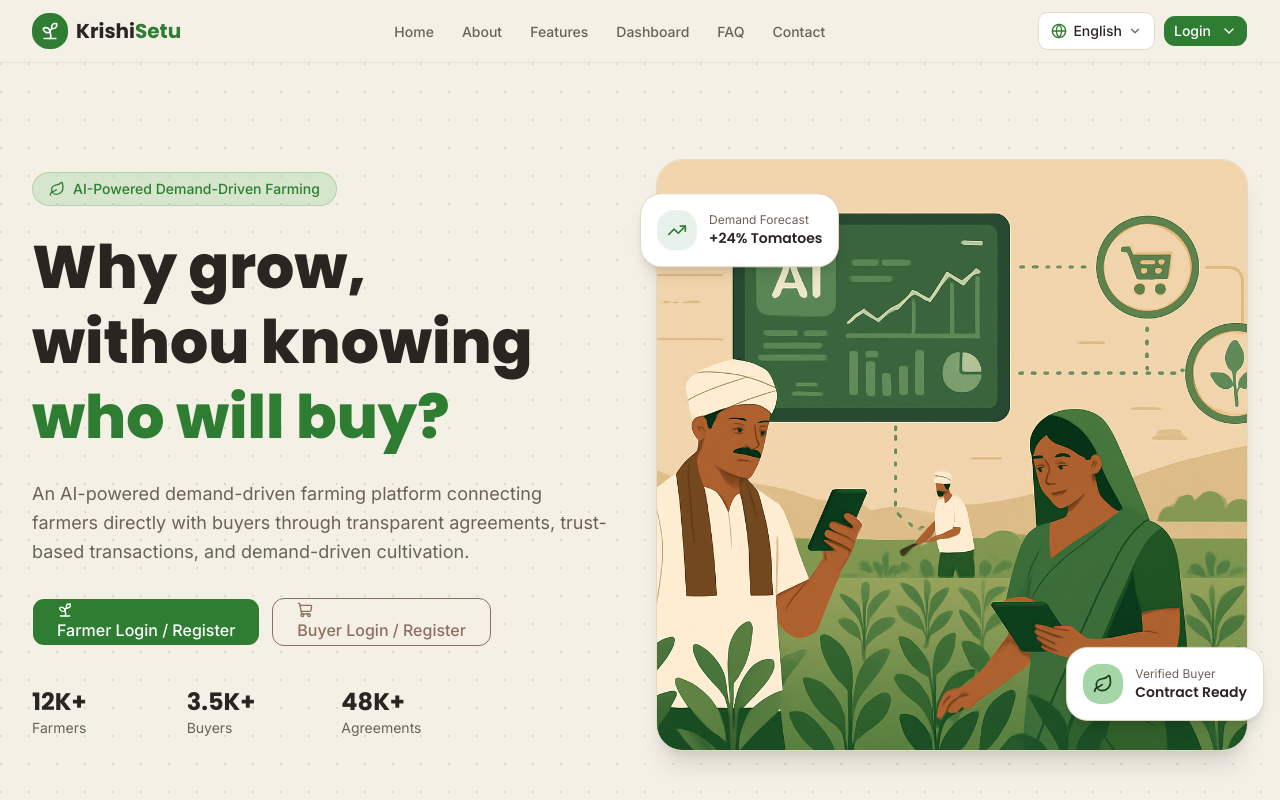
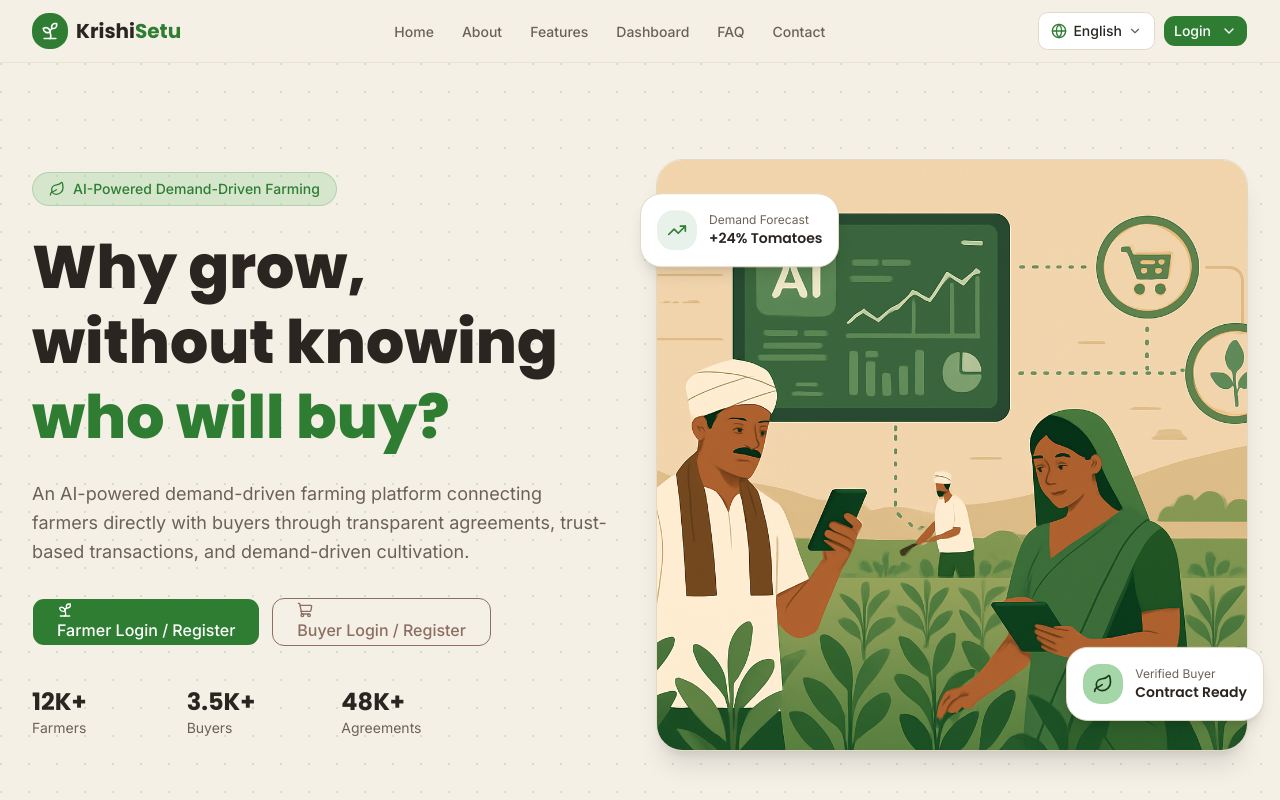
Before and after one commit to poorvanshisharma4-source/KrishiSetu, a Next.js app: page / in a window 1280 px wide. Shown: the top 800 px of the page. Built offline with nearby package versions, Linux system fonts and the light colour scheme.

Commit message:
fix: spelling mistake

```diff
--- a/components/hero.tsx
+++ b/components/hero.tsx
@@ -33,7 +33,7 @@ export function Hero() {
             AI-Powered Demand-Driven Farming
           </span>
           <h1 className="mt-6 font-heading text-4xl font-extrabold leading-tight text-foreground text-balance sm:text-5xl lg:text-6xl">
-            Why grow, withou knowing{' '}
+            Why grow, without knowing{' '}
             <span className="text-primary">who will buy?</span>
           </h1>
           <p className="mt-6 max-w-xl text-lg leading-relaxed text-muted-foreground text-pretty">
```
